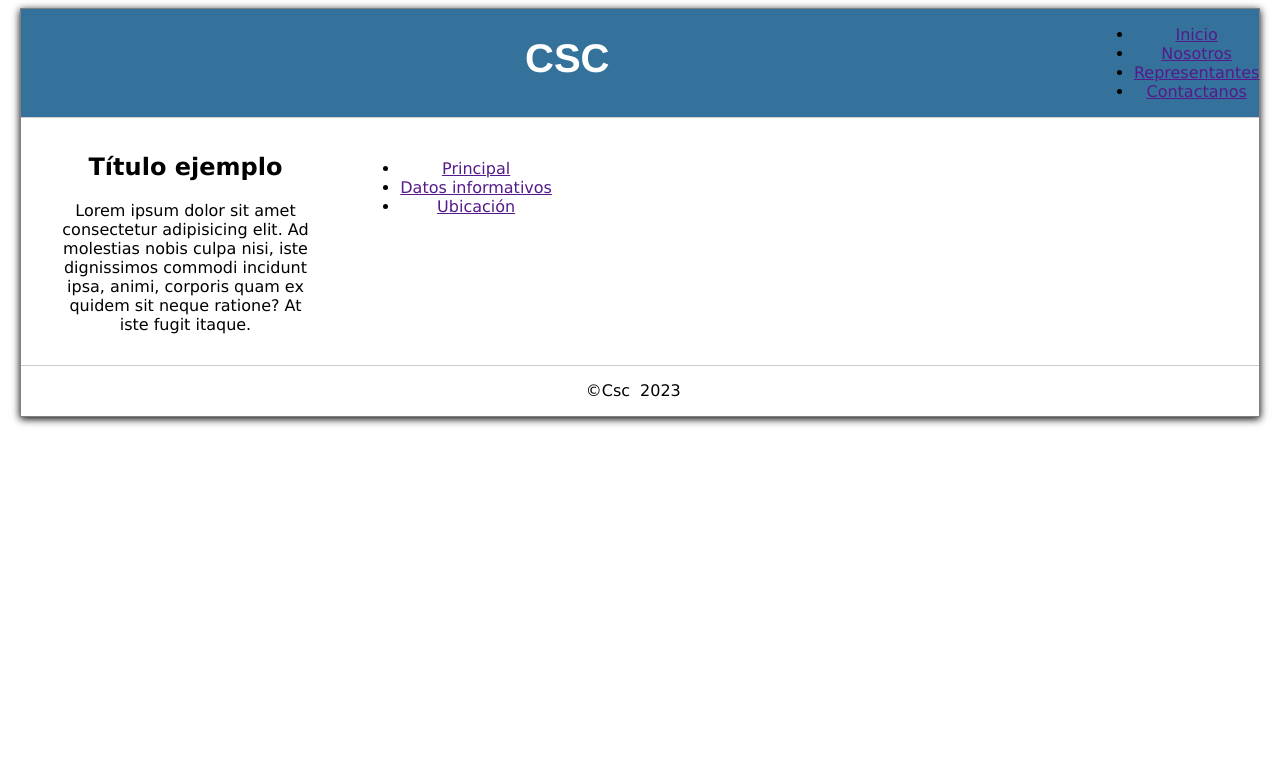
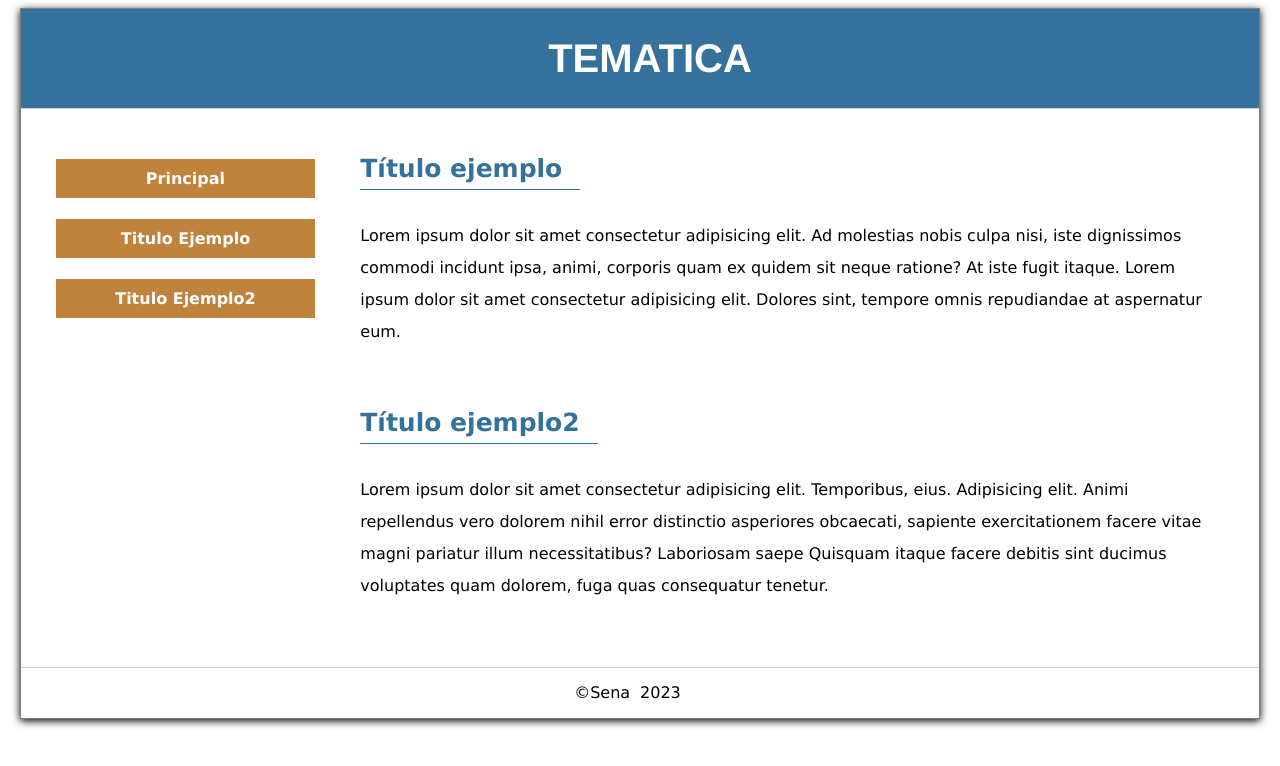
Before and after one commit to marcooolfoxygamer/Taller_Isaura, a plain HTML site: page Pagina web/index.html in a window 1280 px wide. Drawn offline with Linux system fonts and the light colour scheme.

Commit message:
feat: Se crea la estructura del HTML para la pagina web

```diff
--- a/Pagina web/index.html
+++ b/Pagina web/index.html
@@ -11,37 +11,37 @@
     <div id="container">
         <header id="header">
             <div id="logo">
-                <h1>Csc</h1>
+                <h1>Tematica</h1>
             </div>
-            <nav id="menu">
-                <ul>
-                    <li><a href="">Inicio</a></li>
-                    <li><a href="">Nosotros</a></li>
-                    <li><a href="">Representantes</a></li>
-                    <li><a href="">Contactanos</a></li>
-                </ul>
-            </nav>
         </header>
         <section class="content">
-            <div id="left">
-                <h1>Título ejemplo</h1>
+            <aside id="left">
+                <div>
+                    <ul>
+                        <a href=""><li>Principal</li></a>
+                        <a href="#tilulo_ejemplo"><li>Titulo Ejemplo</li></a>
+                        <a href="#tilulo_ejemplo2"><li>Titulo Ejemplo2</li></a>
+                    </ul>
+                </div>
+            </aside>
+            <div id="right">
+                <h2 id="tilulo_ejemplo">Título ejemplo</h2>
                 <p>
                     Lorem ipsum dolor sit amet consectetur adipisicing elit. Ad molestias nobis culpa nisi, iste dignissimos commodi incidunt ipsa, animi, corporis quam ex quidem sit neque ratione? At iste fugit itaque.
+                    Lorem ipsum dolor sit amet consectetur adipisicing elit. Dolores sint, tempore omnis repudiandae at aspernatur eum.
+                </p>
+                <h2 id="tilulo_ejemplo2">Título ejemplo2</h2>
+                <p>
+                    Lorem ipsum dolor sit amet consectetur adipisicing elit. Temporibus, eius.
+                    Adipisicing elit. Animi repellendus vero dolorem nihil error distinctio asperiores obcaecati, sapiente exercitationem
+                    facere vitae magni pariatur illum necessitatibus? Laboriosam saepe
+                    Quisquam itaque facere debitis sint ducimus voluptates quam dolorem, fuga quas consequatur tenetur.
                 </p>
 
             </div>
-            <aside id="right">
-                <div>
-                    <ul>
-                        <li><a href="">Principal</a></li>
-                        <li><a href="">Datos informativos</a></li>
-                        <li><a href="">Ubicación</a></li>
-                    </ul>
-                </div>
-            </aside>
         </section>
         <footer>
-            <div id="logo">&copy;Csc</div>
+            <div id="logo">&copy;Sena</div>
             <div id="f_right">2023</div>
         </footer>
     </div>
```
Also changed, not shown: Pagina web/css/style.css (line endings or trailing spaces).
